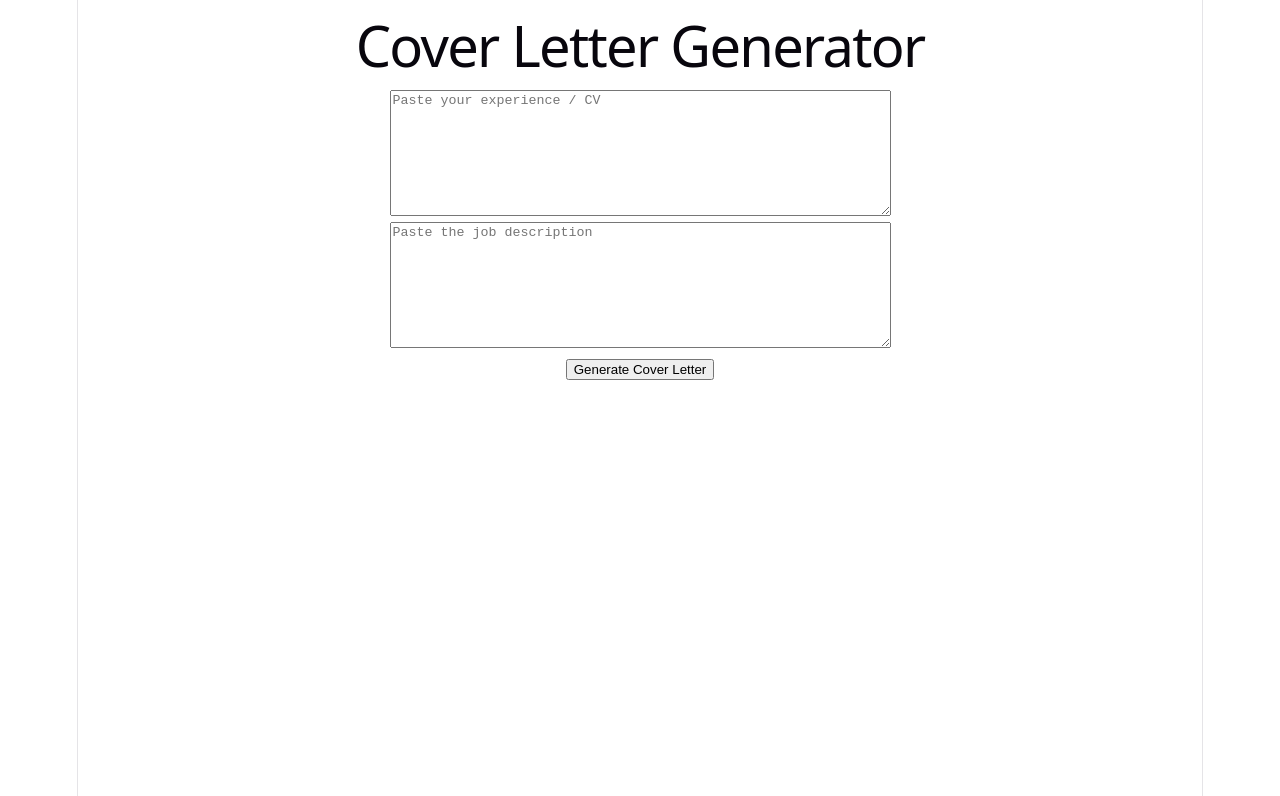
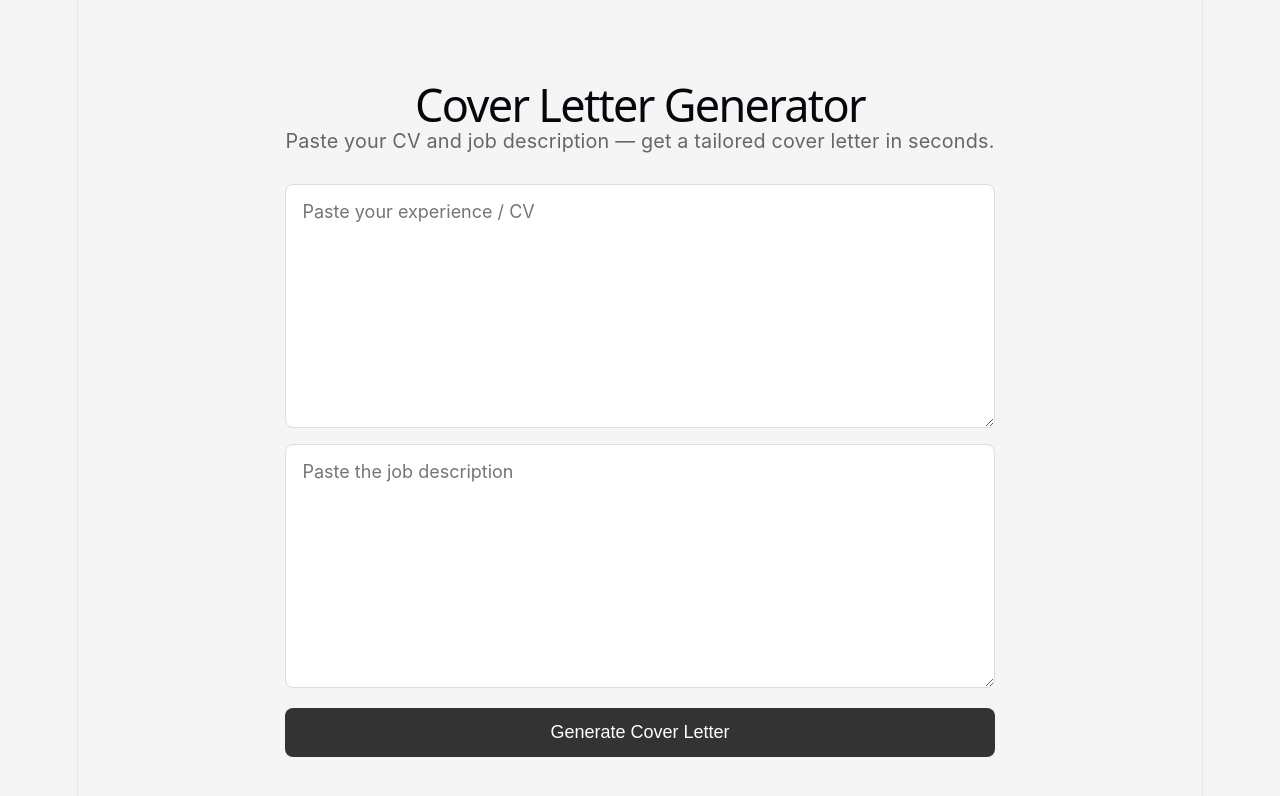
Before and after one commit to mihir42/cover-letter-ai, a React app in the folder frontend/: page / in a window 1280 px wide. Shown: the top 796 px of the page. Built offline with nearby package versions, Linux system fonts and the light colour scheme; the HTML template or start-up script is replaced by a standard one.

Commit message:
add styling to cover letter generator

```diff
--- a/frontend/src/App.css
+++ b/frontend/src/App.css
@@ -1,184 +1,85 @@
-.counter {
-  font-size: 16px;
-  padding: 5px 10px;
-  border-radius: 5px;
-  color: var(--accent);
-  background: var(--accent-bg);
-  border: 2px solid transparent;
-  transition: border-color 0.3s;
-  margin-bottom: 24px;
-
-  &:hover {
-    border-color: var(--accent-border);
-  }
-  &:focus-visible {
-    outline: 2px solid var(--accent);
-    outline-offset: 2px;
-  }
+* {
+    margin: 0;
+    padding: 0;
+    box-sizing: border-box;
 }
 
-.hero {
-  position: relative;
-
-  .base,
-  .framework,
-  .vite {
-    inset-inline: 0;
-    margin: 0 auto;
+body {
+    font-family: -apple-system, BlinkMacSystemFont, sans-serif;
+    background: #f5f5f5;
+    color: #333;
 }
 
-  .base {
-    width: 170px;
-    position: relative;
-    z-index: 0;
+.container {
+    max-width: 800px;
+    margin: 60px auto;
+    padding: 0 20px;
 }
 
-  .framework,
-  .vite {
-    position: absolute;
+h1 {
+    font-size: 2.5rem;
+    margin-bottom: 10px;
 }
 
-  .framework {
-    z-index: 1;
-    top: 34px;
-    height: 28px;
-    transform: perspective(2000px) rotateZ(300deg) rotateX(44deg) rotateY(39deg)
-      scale(1.4);
+.subtitle {
+    color: #666;
+    margin-bottom: 30px;
+    font-size: 1.1rem;
 }
 
-  .vite {
-    z-index: 0;
-    top: 107px;
-    height: 26px;
-    width: auto;
-    transform: perspective(2000px) rotateZ(300deg) rotateX(40deg) rotateY(39deg)
-      scale(0.8);
-  }
+.inputs {
+    display: flex;
+    flex-direction: column;
+    gap: 16px;
 }
 
-#center {
-  display: flex;
-  flex-direction: column;
-  gap: 25px;
-  place-content: center;
-  place-items: center;
-  flex-grow: 1;
-
-  @media (max-width: 1024px) {
-    padding: 32px 20px 24px;
-    gap: 18px;
-  }
+.input-box {
+    width: 100%;
+    padding: 16px;
+    border: 1px solid #ddd;
+    border-radius: 8px;
+    font-size: 1rem;
+    font-family: inherit;
+    resize: vertical;
+    background: white;
 }
 
-#next-steps {
-  display: flex;
-  border-top: 1px solid var(--border);
-  text-align: left;
-
-  & > div {
-    flex: 1 1 0;
-    padding: 32px;
-    @media (max-width: 1024px) {
-      padding: 24px 20px;
-    }
+.input-box:focus {
+    outline: none;
+    border-color: #333;
 }
 
-  .icon {
-    margin-bottom: 16px;
-    width: 22px;
-    height: 22px;
+.btn {
+    margin-top: 20px;
+    padding: 14px 28px;
+    background: #333;
+    color: white;
+    border: none;
+    border-radius: 8px;
+    font-size: 1rem;
+    cursor: pointer;
+    width: 100%;
 }
 
-  @media (max-width: 1024px) {
-    flex-direction: column;
-    text-align: center;
-  }
+.btn:hover {
+    background: #555;
 }
 
-#docs {
-  border-right: 1px solid var(--border);
-
-  @media (max-width: 1024px) {
-    border-right: none;
-    border-bottom: 1px solid var(--border);
-  }
+.btn:disabled {
+    background: #999;
+    cursor: not-allowed;
 }
 
-#next-steps ul {
-  list-style: none;
-  padding: 0;
-  display: flex;
-  gap: 8px;
-  margin: 32px 0 0;
-
-  .logo {
-    height: 18px;
+.result {
+    margin-top: 40px;
+    background: white;
+    padding: 30px;
+    border-radius: 8px;
+    border: 1px solid #ddd;
+    line-height: 1.8;
+    white-space: pre-wrap;
 }
 
-  a {
-    color: var(--text-h);
-    font-size: 16px;
-    border-radius: 6px;
-    background: var(--social-bg);
-    display: flex;
-    padding: 6px 12px;
-    align-items: center;
-    gap: 8px;
-    text-decoration: none;
-    transition: box-shadow 0.3s;
-
-    &:hover {
-      box-shadow: var(--shadow);
+.result h2 {
+    margin-bottom: 20px;
 }
-    .button-icon {
-      height: 18px;
-      width: 18px;
-    }
-  }
-
-  @media (max-width: 1024px) {
-    margin-top: 20px;
-    flex-wrap: wrap;
-    justify-content: center;
-
-    li {
-      flex: 1 1 calc(50% - 8px);
-    }
-
-    a {
-      width: 100%;
-      justify-content: center;
-      box-sizing: border-box;
-    }
-  }
-}
-
-#spacer {
-  height: 88px;
-  border-top: 1px solid var(--border);
-  @media (max-width: 1024px) {
-    height: 48px;
-  }
-}
-
-.ticks {
-  position: relative;
-  width: 100%;
-
-  &::before,
-  &::after {
-    content: '';
-    position: absolute;
-    top: -4.5px;
-    border: 5px solid transparent;
-  }
-
-  &::before {
-    left: 0;
-    border-left-color: var(--border);
-  }
-  &::after {
-    right: 0;
-    border-right-color: var(--border);
-  }
-}
--- a/frontend/src/App.jsx
+++ b/frontend/src/App.jsx
@@ -1,4 +1,5 @@
 import { useState } from "react"
+import "./App.css"
 
 function App() {
     let [experience, setExperience] = useState("")
@@ -19,29 +20,30 @@ function App() {
     }
 
     return (
-        <div>
+        <div className="container">
             <h1>Cover Letter Generator</h1>
+            <p className="subtitle">Paste your CV and job description — get a tailored cover letter in seconds.</p>
+            <div className="inputs">
                 <textarea
+                    className="input-box"
                     placeholder="Paste your experience / CV"
                     value={experience}
                     onChange={(e) => setExperience(e.target.value)}
-                rows={8}
-                cols={60}
+                    rows={10}
                 />
-            <br />
                 <textarea
+                    className="input-box"
                     placeholder="Paste the job description"
                     value={jobDescription}
                     onChange={(e) => setJobDescription(e.target.value)}
-                rows={8}
-                cols={60}
+                    rows={10}
                 />
-            <br />
-            <button onClick={generateLetter} disabled={loading}>
+            </div>
+            <button className="btn" onClick={generateLetter} disabled={loading}>
                 {loading ? "Generating..." : "Generate Cover Letter"}
             </button>
             {letter && (
-                <div>
+                <div className="result">
                     <h2>Your Cover Letter</h2>
                     <p>{letter}</p>
                 </div>
```
Lines whose indentation alone changed are shown as unchanged.
